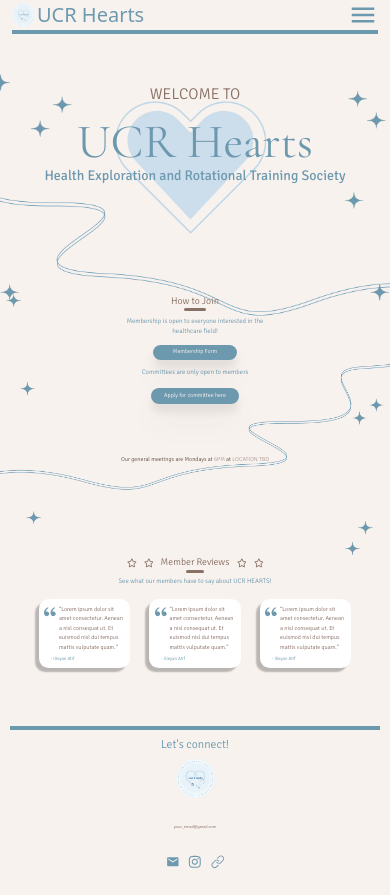
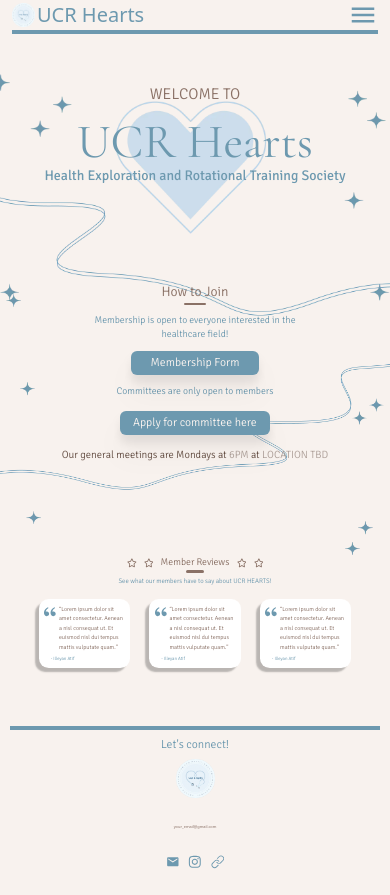
Before and after one commit to acm-ucr/ucr-hearts-website, a Next.js app: page / in a window 390 px wide. Built offline with nearby package versions, Linux system fonts and the light colour scheme; what tailwindcss-animated would draw is missing.

Commit message:
improve mobile responsiveness for Join.tsx

```diff
--- a/src/components/home/Join.tsx
+++ b/src/components/home/Join.tsx
@@ -12,12 +12,12 @@ const Join = () => {
         className="h-auto w-full object-cover"
       />
 
-      <div className="absolute flex w-1/3 flex-col items-center">
-        <p className="font-hearts text-[2.5vw] font-light text-hearts-light-brown">
+      <div className="absolute mt-[-3%] flex w-1/3 flex-col items-center md:mt-[0%]">
+        <p className="font-hearts text-[3.5vw] font-light text-hearts-light-brown md:text-[2.5vw]">
           How to Join
         </p>
         <div className="h-[2.5px] w-1/6 rounded-lg bg-hearts-light-brown"></div>
-        <p className="my-[5%] items-center whitespace-nowrap text-center font-hearts text-[1.7vw] font-extralight text-hearts-blue">
+        <p className="my-[6%] items-center whitespace-nowrap text-center font-hearts text-[2.5vw] font-extralight text-hearts-blue md:my-[5%] md:text-[1.7vw]">
           Membership is open to everyone interested in the
           <br />
           <span>healthcare field!</span>
@@ -25,25 +25,26 @@ const Join = () => {
 
         <Link
           href="http://google.com"
-          className="border-3 my-[1%] w-fit cursor-pointer rounded-2xl border-hearts-blue bg-hearts-blue px-[15%] py-[2.5%] font-hearts text-[1.5vw] font-extralight text-hearts-beige drop-shadow-xl duration-300 hover:opacity-75 active:opacity-50"
+          className="border-3 my-[1%] w-fit cursor-pointer rounded-md border-hearts-blue bg-hearts-blue px-[15%] py-[2.5%] font-hearts text-[3vw] font-extralight text-hearts-beige drop-shadow-xl duration-300 hover:opacity-75 active:opacity-50 md:rounded-2xl md:text-[1.5vw]"
           target="_blank"
         >
           Membership Form
         </Link>
 
-        <p className="my-[5%] items-center whitespace-nowrap text-center font-hearts text-[1.7vw] font-extralight text-hearts-blue">
+        <p className="my-[6%] items-center whitespace-nowrap text-center font-hearts text-[2.5vw] font-extralight text-hearts-blue md:my-[5%] md:text-[1.7vw]">
           Committees are only open to members
         </p>
 
         <Link
           href="http://google.com"
-          className="border-3 my-1 w-fit cursor-pointer rounded-2xl border-hearts-blue bg-hearts-blue px-[10%] py-[2.5%] font-hearts text-[1.5vw] font-extralight text-hearts-beige drop-shadow-xl duration-300 hover:opacity-75 active:opacity-100"
+          className="border-3 my-1 w-fit cursor-pointer rounded-md border-hearts-blue bg-hearts-blue px-[10%] py-[2.5%] font-hearts text-[3vw] font-extralight text-hearts-beige drop-shadow-xl duration-300 hover:opacity-75 active:opacity-100 md:rounded-2xl md:text-[1.5vw]"
           target="_blank"
+          style={{ minWidth: "150px" }}
         >
           Apply for committee here
         </Link>
 
-        <p className="my-12 items-center whitespace-nowrap text-center font-hearts text-[1.5vw] font-extralight text-hearts-brown">
+        <p className="my-2 items-center whitespace-nowrap text-center font-hearts text-[2.7vw] font-extralight text-hearts-brown md:my-12 md:text-[1.5vw]">
           Our general meetings are Mondays at{" "}
           <span className="text-hearts-brown text-opacity-50">6PM</span> at{" "}
           <span className="text-hearts-brown text-opacity-50">
```
